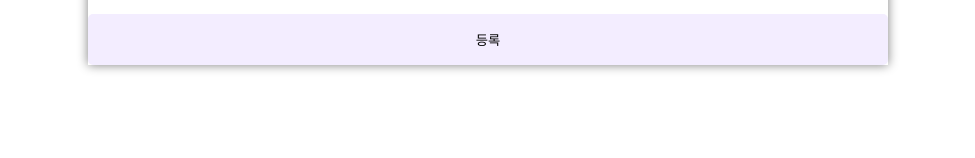
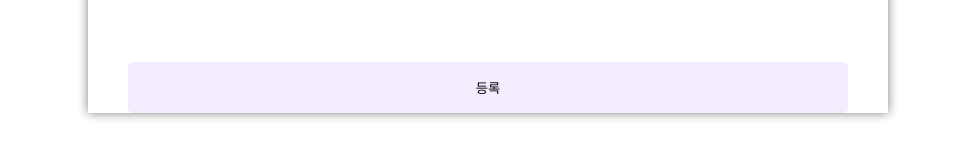
Before and after one commit to haileyham/study-now, a Next.js app: page /study-post/write in a window 1280 px wide. Shown: the part 716-874 px from the top of the page, without its empty margins (152-1127 px from the left). Built offline with nearby package versions, Linux system fonts and the light colour scheme.

Commit message:
Remove: 불필요한 코드삭제

```diff
--- a/app/study-post/page.tsx
+++ b/app/study-post/page.tsx
@@ -1,6 +1,5 @@
 import React from 'react';
 import styles from './page.module.scss';
-import Link from 'next/link';
 import { connectDB } from '@/util/database';
 import PostList from './postList';
 import WriteBtn from '@/components/writing/WriteBtn';
--- a/components/writing/WritingEditor.tsx
+++ b/components/writing/WritingEditor.tsx
@@ -57,10 +57,6 @@ const WritingEditor: React.FC<WritingEditorProps> = ({
     } catch (error) {
       console.error('Error', error);
     }
-  };
-
-  const handleConfirm = () => {
-    router.back();
   };
 
   return (
@@ -180,12 +176,14 @@ const WritingEditor: React.FC<WritingEditorProps> = ({
               onChange={handleChange}
               defaultValue={result?.content}
             />
+            <div className={styles.submitBtn}>
               <Modal
                 modalBtn={`${writingEdit.modalBtnText}`}
                 modalBtnStyle={styles.writeEditBtn}
                 message={`${writingEdit.modalMessage}`}
                 onFunction={handleSubmit}
               ></Modal>
+            </div>
           </section>
         </main>
       </div>
```
Lines whose indentation alone changed are shown as unchanged.
